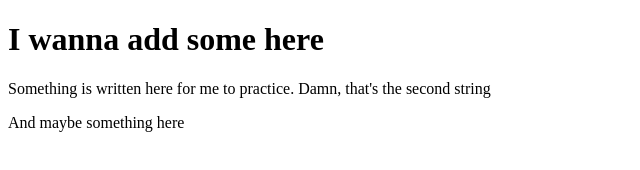
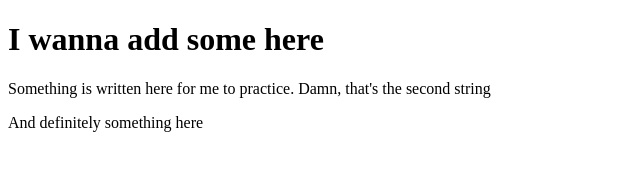
Before and after one commit to CyberSARex/testingGit, a plain HTML site: page index.html in a window 1280 px wide. Shown: the full height of the page, 0-640 px from the left. Drawn offline with Linux system fonts and the light colour scheme.

Commit message:
updated text

```diff
--- a/index.html
+++ b/index.html
@@ -11,6 +11,6 @@
       Something is written here for me to practice. Damn, that's the second
       string
     </p>
-    <p>And maybe something here</p>
+    <p>And definitely something here</p>
   </body>
 </html>
```
